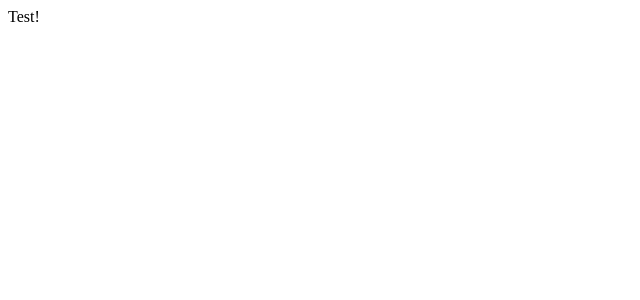
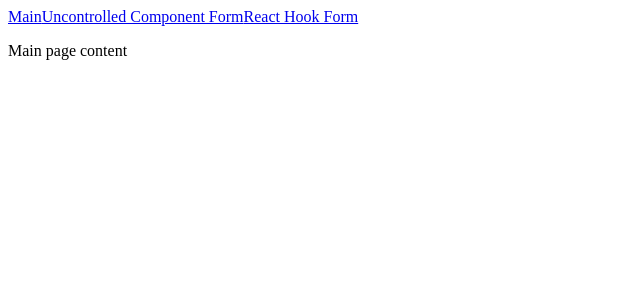
Before and after one commit to Ivan-Gav/React-course-2023, a React (Vite) app: page / in a window 1280 px wide. Shown: the top 300 px of the page, without its empty margins (0-640 px from the left). Built offline with nearby package versions, Linux system fonts and the light colour scheme.

Commit message:
feat: add routes

```diff
--- a/src/App.tsx
+++ b/src/App.tsx
@@ -1,5 +1,11 @@
-function App() {
-  return <div>Test!</div>;
+import { Outlet } from 'react-router-dom';
+import NavBar from './components/NavBar';
+
+export default function App() {
+  return (
+    <>
+      <NavBar />
+      <Outlet />
+    </>
+  );
 }
-
-export default App;
--- /dev/null
+++ b/src/components/NavBar.tsx
@@ -0,0 +1,13 @@
+import { NavLink } from 'react-router-dom';
+
+export default function NavBar() {
+  return (
+    <nav>
+      <NavLink to="/">Main</NavLink>
+      <NavLink to="/uncontrolled-component-form">
+        Uncontrolled Component Form
+      </NavLink>
+      <NavLink to="/react-hook-form">React Hook Form</NavLink>
+    </nav>
+  );
+}
--- a/src/main.tsx
+++ b/src/main.tsx
@@ -1,10 +1,36 @@
 import React from 'react';
 import ReactDOM from 'react-dom/client';
+import { createBrowserRouter, RouterProvider } from 'react-router-dom';
+
 import App from './App.tsx';
+import ErrorPage from './page/ErrorPage.tsx';
+import MainPage from './page/MainPage.tsx';
 import './index.css';
+
+const router = createBrowserRouter([
+  {
+    path: '/',
+    element: <App />,
+    errorElement: <ErrorPage />,
+    children: [
+      {
+        index: true,
+        element: <MainPage />,
+      },
+      {
+        path: 'uncontrolled-component-form',
+        element: <p>uncontrolled-component-form</p>,
+      },
+      {
+        path: 'react-hook-form',
+        element: <p>react-hook-form</p>,
+      },
+    ],
+  },
+]);
 
 ReactDOM.createRoot(document.getElementById('root')!).render(
   <React.StrictMode>
-    <App />
+    <RouterProvider router={router} />
   </React.StrictMode>
 );
--- /dev/null
+++ b/src/page/ErrorPage.tsx
@@ -0,0 +1,10 @@
+import { Link } from 'react-router-dom';
+
+export default function ErrorPage() {
+  return (
+    <>
+      <h1>Something went wrong</h1>
+      <Link to="/">go to Main page</Link>
+    </>
+  );
+}
--- /dev/null
+++ b/src/page/MainPage.tsx
@@ -0,0 +1,3 @@
+export default function MainPage() {
+  return <p>Main page content</p>;
+}
```
